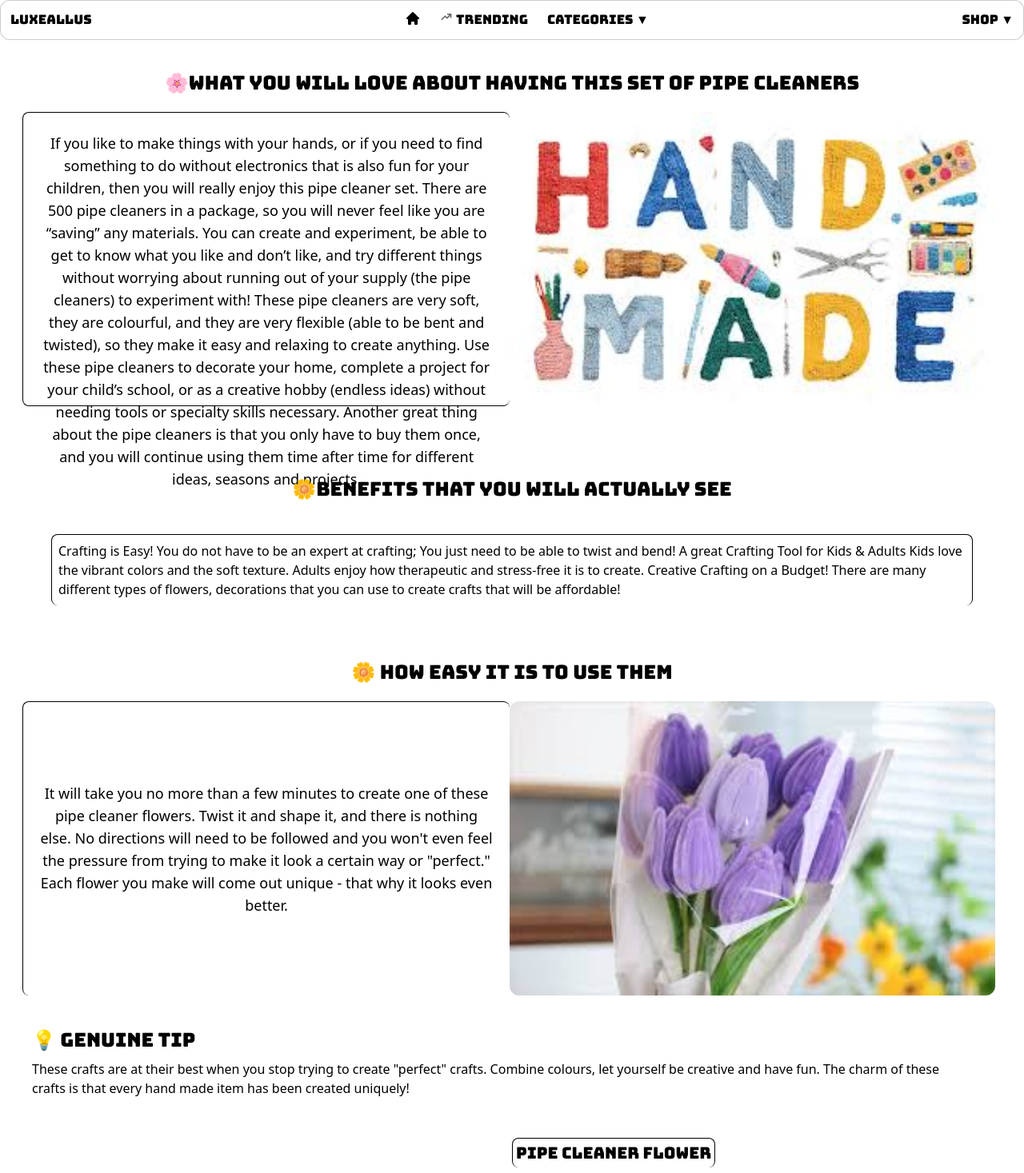
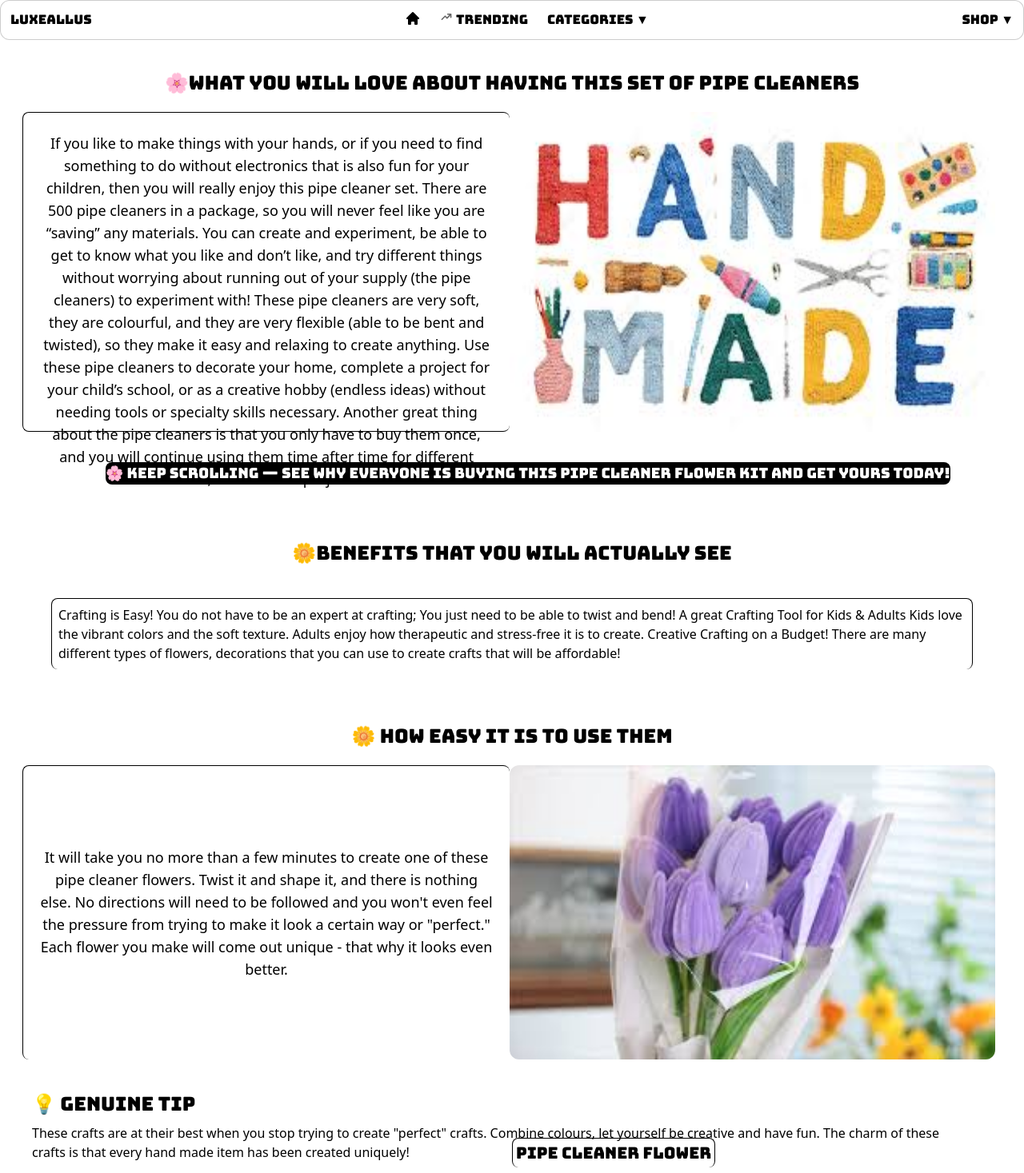
Before and after one commit to affiliaremarketmqs-source/affiliation, a Next.js app: page /trending/1 in a window 1280 px wide. Shown: the top 1467 px of the page at 80% size. Built offline with nearby package versions, Linux system fonts and the light colour scheme.

Commit message:
Update product page

```diff
--- a/src/app/trending/[id]/page.jsx
+++ b/src/app/trending/[id]/page.jsx
@@ -1,71 +1,82 @@
+'use client';
 import Image from "next/image";
-const page = async({params}) => {
-const {id} = await params;
+import { motion } from "framer-motion";
+import { useParams } from 'next/navigation'; // Import useParams
+
+const page = () => { // Remove async
+  const { id } = useParams(); // Use useParams to get id
 
   let product;
-if ( id === "1" ){
+  if (id === "1") {
     product = {
-        Heading:`🌸What You Will Love about Having This Set of Pipe Cleaners`,
-        Text1 : `If you like to make things with your hands, or if you need to find something to do without electronics that is also fun for your children, then you will really enjoy this pipe cleaner set. There are 500 pipe cleaners in a package, so you will never feel like you are “saving” any materials. You can create and experiment, be able to get to know what you like and don’t like, and try different things without worrying about running out of your supply (the pipe cleaners) to experiment with!
+      Focused: '🌸 Keep scrolling — see why everyone is buying this pipe cleaner flower kit and get yours today!',
+      Heading: `🌸What You Will Love about Having This Set of Pipe Cleaners`,
+      Text1: `If you like to make things with your hands, or if you need to find something to do without electronics that is also fun for your children, then you will really enjoy this pipe cleaner set. There are 500 pipe cleaners in a package, so you will never feel like you are “saving” any materials. You can create and experiment, be able to get to know what you like and don’t like, and try different things without worrying about running out of your supply (the pipe cleaners) to experiment with!
 
 These pipe cleaners are very soft, they are colourful, and they are very flexible (able to be bent and twisted), so they make it easy and relaxing to create anything. Use these pipe cleaners to decorate your home, complete a project for your child’s school, or as a creative hobby (endless ideas) without needing tools or specialty skills necessary.
 
 Another great thing about the pipe cleaners is that you only have to buy them once, and you will continue using them time after time for different ideas, seasons and projects.
 
 `,
-        Handmade:'/handmade.png',
-        pipecleaner:'/pipecleaner.png',
-        Benefits:'🌼Benefits That You Will Actually See',
-        BeDescription : `Crafting is Easy!
+      Handmade: '/handmade.png',
+      pipecleaner: '/pipecleaner.png',
+      Benefits: '🌼Benefits That You Will Actually See',
+      BeDescription: `Crafting is Easy!
 You do not have to be an expert at crafting; You just need to be able to twist and bend!
 
 A great Crafting Tool for Kids & Adults
 Kids love the vibrant colors and the soft texture. Adults enjoy how therapeutic and stress-free it is to create.
 
 Creative Crafting on a Budget! There are many different types of flowers, decorations that you can use to create crafts that will be affordable!`,
-        Usage:'🌼 How Easy It Is To Use Them',
-        Using:`It will take you no more than a few minutes to create one of these pipe cleaner flowers. Twist it and shape it, and there is nothing else. No directions will need to be followed and you won't even feel the pressure from trying to make it look a certain way or "perfect." Each flower you make will come out unique - that why it looks even better.
+      Usage: '🌼 How Easy It Is To Use Them',
+      Using: `It will take you no more than a few minutes to create one of these pipe cleaner flowers. Twist it and shape it, and there is nothing else. No directions will need to be followed and you won't even feel the pressure from trying to make it look a certain way or "perfect." Each flower you make will come out unique - that why it looks even better.
 `,
-        Tip:'💡 Genuine Tip',
-        Tipdes:'These crafts are at their best when you stop trying to create "perfect" crafts. Combine colours, let yourself be creative and have fun. The charm of these crafts is that every hand made item has been created uniquely!',
-        title : 'Pipe Cleaner Flower ',
+      Tip: '💡 Genuine Tip',
+      Tipdes: 'These crafts are at their best when you stop trying to create "perfect" crafts. Combine colours, let yourself be creative and have fun. The charm of these crafts is that every hand made item has been created uniquely!',
+      title: 'Pipe Cleaner Flower ',
       description: '500Pcs Pipe Cleaners Twisting Sticks Soft Chenille Rods for DIY Craft Handmade Flowers, Kids Floral Decor Pipe Cleaner, Home Decor in Just',
-        image :  '/pin1.png',
-        buySubHead : 'To Make Your MindBlowng Craft In Reality ',
-        mbsubhead : 'To Make Your Creative Craft  ',
+      image: '/pin1.png',
+      buySubHead: 'To Make Your MindBlowng Craft In Reality ',
+      mbsubhead: 'To Make Your Creative Craft  ',
       click: ' Click Down To Get',
       arrowImg: '/arrow.png',
       price: 'USD 29.52',
       buylink: 'https://s.click.aliexpress.com/e/_c3quTinH'
     }
-} else if( id === "2"){
+  } else if (id === "2") {
     product = {
-        title:'Tannig Oil Applicator',
-        description:'1Pcs Tanning Oil Painting Tool Brown Back Beautify Belt Self-Tanning Applicator Back Massage Strap Lotion Wiping Tool Just in',
+      title: 'Tannig Oil Applicator',
+      description: '1Pcs Tanning Oil Painting Tool Brown Back Beautify Belt Self-Tanning Applicator Back Massage Strap Lotion Wiping Tool Just in',
       image: '/pin2.png',
-        buySubHead:'To Make Your Tan Oil Fully Absorbed',
-        click:'Click Down To Get',
-        arrowImg:'/arrow.png',
+      buySubHead: 'To Make Your Tan Oil Fully Absorbed',
+      click: 'Click Down To Get',
+      arrowImg: '/arrow.png',
       price: 'USD 7.36',
-        buylink:'https://s.click.aliexpress.com/e/_c3t43uMP'
+      buylink: 'https://s.click.aliexpress.com/e/_c3t43uMP'
     }
   }
+
   return (
-
-     <div>
-        <div className="md:h-[170vh] h-[420vh]   ">
-        <div className="w-[100vw] md:h-[15vh] h-[32vh] flex justify-center items-end p-5 pb-0 md:p-0      ">
-            <h1 className=" text-2xl">
-            {product.Heading}
-          </h1>
+    <main>
+      <section className="md:h-[170vh] h-[440vh]">
+        <motion.div
+          className="w-[100vw] md:h-[15vh] h-[32vh] flex justify-center items-end p-5 pb-0 md:p-0"
+          initial={{ opacity: 0, y: -50 }}
+          whileInView={{ opacity: 1, y: 0 }}
+          transition={{ duration: 0.6 }}
+        >
+          <h1 className="text-2xl">{product.Heading}</h1>
+        </motion.div>
+        <motion.div
+          className="md:w-[95vw] md:mt-5 md:ml-7 rounded-lg md:text-center flex md:flex-row flex-col"
+          initial={{ opacity: 0, x: -100 }}
+          whileInView={{ opacity: 1, x: 0 }}
+          transition={{ duration: 0.6, delay: 0.2 }}
+        >
+          <div className="m-2 md:m-0 md:w-[50vw] md:h-[50vh] p-6 border md:border-r-0 rounded-lg flex">
+            <p className="no-bungee text-lg">{product.Text1}</p>
           </div>
-         <div className="md:w-[95vw]  md:mt-5 md:ml-7 rounded-lg md:text-center flex md:flex-row flex-col ">
-            <div className="m-2 md:m-0 md:w-[50vw] md:h-[46vh]  p-6 border md:border-r-0 rounded-lg flex ">
-                <p className="no-bungee text-lg ">
-                    {product.Text1}
-                </p>
-            </div>
-            <div className="md:w-[50vw] flex   ">
+          <div className="md:w-[50vw] flex">
             <Image
               src={product.Handmade}
               height={650}
@@ -74,56 +85,78 @@ return (
               className="flex justify-center items-center"
             />
           </div>
+        </motion.div>
+        <motion.div
+          className="md:h-[8vh] md:w-[100vw] flex justify-center items-center m-5"
+          initial={{ opacity: 0, scale: 0.8 }}
+          whileInView={{ opacity: 1, scale: 1 }}
+          transition={{ duration: 0.5, delay: 0.3 }}
+        >
+          <h1 className="text-white bg-black rounded-lg md:text-lg">{product.Focused}</h1>
+        </motion.div>
+        {/* benefits */}
+        <motion.div
+          className="w-[100vw] md:h-[8vh] h-[15vh] flex justify-center items-end p-5 pb-0 md:p-0"
+          initial={{ opacity: 0, y: 50 }}
+          whileInView={{ opacity: 1, y: 0 }}
+          transition={{ duration: 0.6, delay: 0.4 }}
+        >
+          <h1 className="text-2xl">{product.Benefits}</h1>
+        </motion.div>
+        <motion.div
+          className="flex p-5 flex justify-center items-center mt-5"
+          initial={{ opacity: 0, x: 100 }}
+          whileInView={{ opacity: 1, x: 0 }}
+          transition={{ duration: 0.6, delay: 0.5 }}
+        >
+          <p className="w-[90vw] border border-b-0 rounded-lg p-2 no-bungee">{product.BeDescription}</p>
+        </motion.div>
+        {/* usage */}
+        <motion.div
+          className="flex w-[100vw] md:h-[10vh] h-[15vh] flex justify-center items-end p-5 pb-0 md:p-0"
+          initial={{ opacity: 0, y: 50 }}
+          whileInView={{ opacity: 1, y: 0 }}
+          transition={{ duration: 0.6, delay: 0.6 }}
+        >
+          <h1 className="text-2xl">{product.Usage}</h1>
+        </motion.div>
+        <motion.div
+          className="md:w-[95vw] md:mt-5 md:ml-7 rounded-lg md:text-center flex md:flex-row flex-col"
+          initial={{ opacity: 0, x: -100 }}
+          whileInView={{ opacity: 1, x: 0 }}
+          transition={{ duration: 0.6, delay: 0.7 }}
+        >
+          <div className="m-2 md:m-0 md:w-[50vw] md:h-[46vh] border-b-0 p-5 border md:border-r-0 rounded-lg flex justify-center items-center">
+            <p className="no-bungee text-lg">{product.Using}</p>
           </div>
-         {/* benefits */}
-          <div className="w-[100vw] md:h-[15vh] h-[20vh] flex justify-center items-end p-5 pb-0 md:p-0      ">
-            <h1 className=" text-2xl">
-            {product.Benefits}
-          </h1>
-        </div>
-         <div className="flex p-5 flex justify-center items-center mt-5 ">
-            <p className="w-[90vw] border border-b-0 rounded-lg p-2 no-bungee">
-                {
-                    product.BeDescription
-                }
-            </p>
-         </div>
-         {/* usage */}
-
-           <div className="flex w-[100vw] md:h-[10vh] h-[15vh] flex justify-center items-end p-5 pb-0 md:p-0      ">
-            <h1 className=" text-2xl">
-            {product.Usage}
-          </h1>
-         </div>
-          <div className="md:w-[95vw]  md:mt-5 md:ml-7 rounded-lg md:text-center flex md:flex-row flex-col ">
-            <div className="m-2 md:m-0 md:w-[50vw] md:h-[46vh] border-b-0 p-5 border md:border-r-0 rounded-lg flex justify-center items-center ">
-                <p className="no-bungee text-lg ">
-                    {product.Using}
-                </p>
-            </div>
-            <div className="md:w-[50vw] flex   ">
+          <div className="md:w-[50vw] flex">
             <Image
               src={product.pipecleaner}
               height={650}
               width={650}
               alt="Craft Image"
-               className="flex justify-center items-center rounded-xl p-4 md:p-0 "
+              className="flex justify-center items-center rounded-xl p-4 md:p-0"
             />
           </div>
-         </div>
-         {/* tip  */}
-         <div>
-            <h1 className="mt-10 ml-10 mb-2 text-2xl">
-                {product.Tip}
-            </h1>
-            <p className="no-bungee w-[90vw] flex ml-10">
-                {product.Tipdes}
-            </p>
-         </div>
-        </div>
+        </motion.div>
+        {/* tip */}
+        <motion.div
+          initial={{ opacity: 0, y: 50 }}
+          whileInView={{ opacity: 1, y: 0 }}
+          transition={{ duration: 0.6, delay: 0.8 }}
+        >
+          <h1 className="mt-10 ml-10 mb-2 text-2xl">{product.Tip}</h1>
+          <p className="no-bungee w-[90vw] flex ml-10">{product.Tipdes}</p>
+        </motion.div>
+      </section>
 
-    <div className="md:h-[100vh] h-[140vh] w-full  flex flex-col md:flex-row ">
-    <div className="md:h-[80vh] md:w-1/2 flex items-center justify-center pl-20 pr-20 pt-25  ">
+      <motion.div
+        className="md:h-[100vh] h-[140vh] w-full flex flex-col md:flex-row"
+        initial={{ opacity: 0, scale: 0.9 }}
+        whileInView={{ opacity: 1, scale: 1 }}
+        transition={{ duration: 0.8, delay: 0.9 }}
+      >
+        <div className="md:h-[80vh] md:w-1/2 flex items-center justify-center pl-20 pr-20 pt-25">
           <Image
             src={product.image}
             height={350}
@@ -132,48 +165,42 @@ return (
             className="object-cover rounded-xl"
           />
         </div>
-       <div className="mt-10 md:mt-0 md:h-[85vh] md:w-1/2 flex flex-col md:items-start items-center  justify-center   ">
-        <h1 className="text-xl border p-1 rounded-lg border-b-0 flex  ">
-          {product.title}
-        </h1>
-        <h2 className="md:w-[28vw] md:mt-10 mt-5 md:text-xl text-[#666666] border border-t-0 border-b-0 rounded-lg text-center ">
+        <div className="mt-10 md:mt-0 md:h-[85vh] md:w-1/2 flex flex-col md:items-start items-center justify-center">
+          <h1 className="text-xl border p-1 rounded-lg border-b-0 flex">{product.title}</h1>
+          <h2 className="md:w-[28vw] md:mt-10 mt-5 md:text-xl text-[#666666] border border-t-0 border-b-0 rounded-lg text-center">
             {product.description}
           </h2>
           <h3 className="w-1/2 flex justify-center md:ml-5 mt-2 border border-t-0 rounded-lg text-lg">
             {product.price}
           </h3>
           <h4 className="md:mt-15 md:text-white md:bg-black rounded-lg hidden md:flex">
-            {
-                product.buySubHead
-            }
+            {product.buySubHead}
           </h4>
-        <h5 className="md:hidden flex  mt-3 bg-black text-white rounded-lg">
+          <h5 className="md:hidden flex mt-3 bg-black text-white rounded-lg">
             {product.mbsubhead}
           </h5>
-        <p className="md:w-1/2 flex justify-center   mt-5">
-            {product.click}
-        </p>
+          <p className="md:w-1/2 flex justify-center mt-5">{product.click}</p>
           <Image
             src={product.arrowImg}
             height={100}
             width={100}
             alt="Arrow Mark"
-        className="object-cover flex  md:ml-32"
+            className="object-cover flex md:ml-32"
           />
-        <div className="w-1/2 flex justify-center ">
-        <a href={product.buylink}
+          <div className="w-1/2 flex justify-center">
+            <a
+              href={product.buylink}
               target="_blank"
               rel="noopener noreferrer"
-         className="  text-white text-lg bg-blue-500 p-2 rounded-lg">
+              className="text-white text-lg bg-blue-500 p-2 rounded-lg hover:bg-blue-300 hover:text-black ml-2"
+            >
               Buy Now
             </a>
           </div>
         </div>
+      </motion.div>
+    </main>
+  );
+};
 
-
-    </div>
-</div>
-  )
-}
-
-export default page
+export default page;
```
Lines whose indentation alone changed are shown as unchanged.
